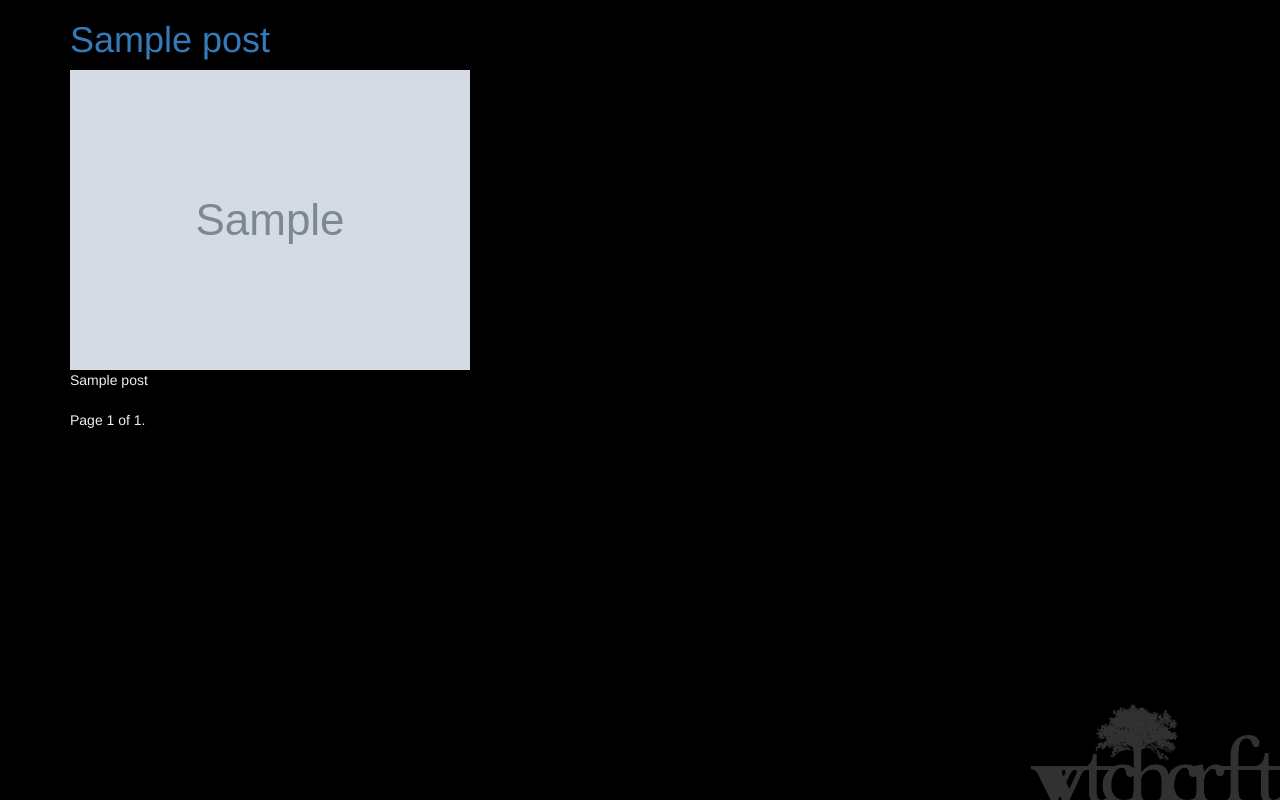
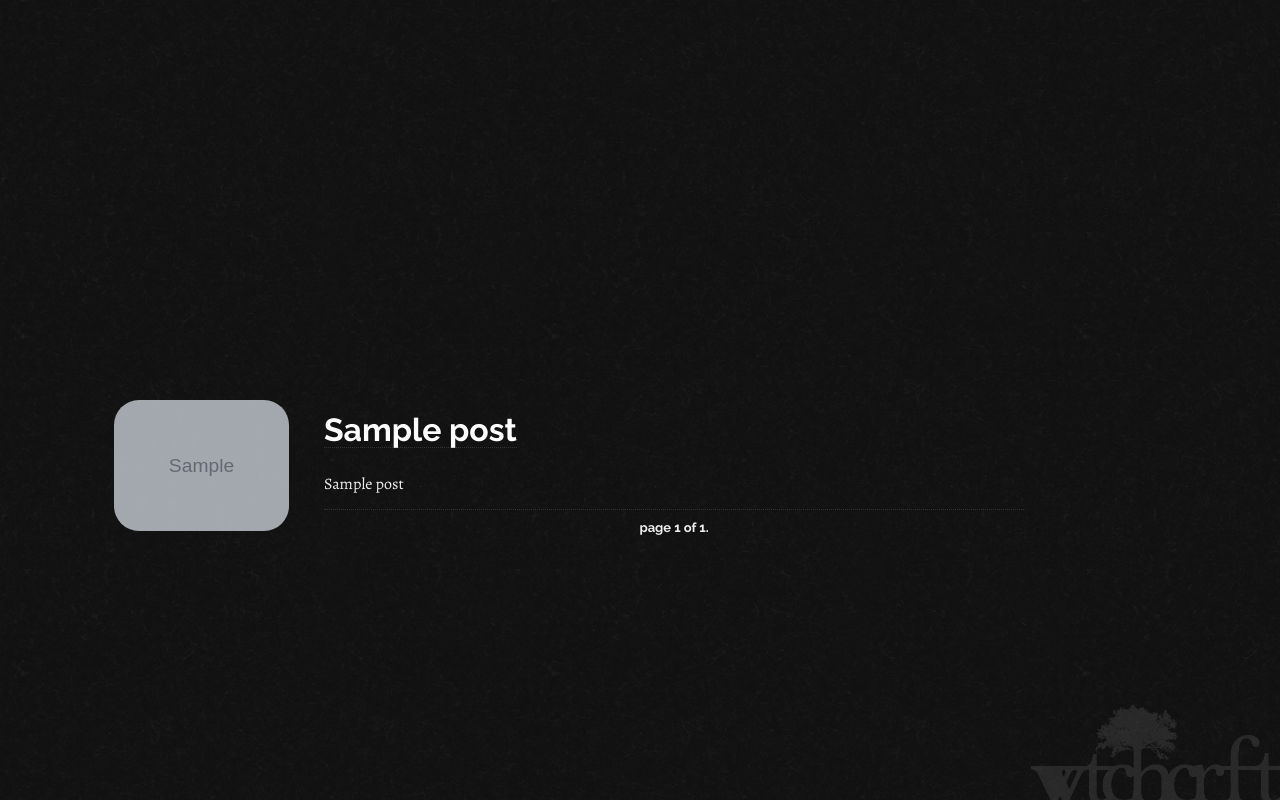
Before and after one commit to pmiri/pmir.me, a Django app: template website/templates/website/index.html in a window 1280 px wide. Run offline with Django 3.2, Linux system fonts and the light colour scheme; the template is opened without the code that fills it: most values are stand-ins (such as "Sample title", 1, 10 or a date in 2020); grey boxes marked "Sample" are stand-in pictures; some libraries are stand-ins or nearby versions.

Commit message:
styling, fixes

```diff
--- a/static/css/styles.css
+++ b/static/css/styles.css
@@ -1,6 +1,37 @@
+@import url('https://fonts.googleapis.com/css?family=Alegreya:400,400i,700,700i|Raleway:700');
+
 body.wtchcrft {
     color: #eee;
     background: black;
+    background-image: url("/static/images/zwartevilt.png");
+    background-attachment: fixed;
+    font-family: 'Alegreya', serif;
+}
+
+body.wtchcrft .post {
+    position: relative;
+    max-width: 700px;
+    width: 100%;
+    font-size: 16px;
+    line-height: 18px;
+}
+
+body.wtchcrft .pagination {
+    display: block;
+    clear: both;
+    max-width: 700px;
+    text-align: center;
+    font-family: 'Raleway', sans-serif;
+    font-size: 13px;
+    text-transform: lowercase;
+    border-top: 1px dotted #333;
+    padding-top: 10px;
+    margin-top: 15px;
+}
+
+body.wtchcrft div.content.container {
+    margin-top: 50vh;
+    margin-left: 25%;
 }
 
 body.wtchcrft img.logo {
@@ -8,5 +39,43 @@ body.wtchcrft img.logo {
     bottom: 0;
     right: 0;
     width: 250px;
-    opacity: 0.2;
+    opacity: 0.1;
 }
+
+body.wtchcrft h1,
+body.wtchcrft h2,
+body.wtchcrft h3,
+body.wtchcrft h4 {
+    font-family: 'Raleway', sans-serif;
+}
+
+body.wtchcrft h1 {
+    margin-bottom: 15px;
+    display: inline-block;
+    padding-bottom: 5px;
+}
+
+body.wtchcrft a {
+    text-decoration: none;
+    color: white;
+    border-bottom: 1px dotted #333;
+    transition: 300ms all;
+}
+
+body.wtchcrft a:hover {
+    border-bottom: 1px solid white;
+}
+
+body.wtchcrft .post img.featured {
+    position: absolute;
+    left: -30%;
+    max-width: 25%;
+    width: 200px;
+    border-radius: 25px;
+    opacity: 0.75;
+    transition: 300ms all;
+}
+
+body.wtchcrft .post img:hover {
+    opacity: 1;
+}
--- a/website/templates/website/base.html
+++ b/website/templates/website/base.html
@@ -5,12 +5,6 @@
             {% block title %}
             {% endblock %}
         </title>
-        <!-- Latest compiled and minified CSS -->
-        <link rel="stylesheet" href="https://maxcdn.bootstrapcdn.com/bootstrap/3.3.7/css/bootstrap.min.css" integrity="sha384-BVYiiSIFeK1dGmJRAkycuHAHRg32OmUcww7on3RYdg4Va+PmSTsz/K68vbdEjh4u" crossorigin="anonymous">
-        <!-- Optional theme -->
-        <link rel="stylesheet" href="https://maxcdn.bootstrapcdn.com/bootstrap/3.3.7/css/bootstrap-theme.min.css" integrity="sha384-rHyoN1iRsVXV4nD0JutlnGaslCJuC7uwjduW9SVrLvRYooPp2bWYgmgJQIXwl/Sp" crossorigin="anonymous">
-        <!-- Latest compiled and minified JavaScript -->
-        <script src="https://maxcdn.bootstrapcdn.com/bootstrap/3.3.7/js/bootstrap.min.js" integrity="sha384-Tc5IQib027qvyjSMfHjOMaLkfuWVxZxUPnCJA7l2mCWNIpG9mGCD8wGNIcPD7Txa" crossorigin="anonymous"></script>
         <link rel="stylesheet" href="{% static 'css/styles.css' %}"/>
     </head>
 	<body class="wtchcrft">
--- a/website/templates/website/index.html
+++ b/website/templates/website/index.html
@@ -1,4 +1,5 @@
 {% extends 'website/base.html' %}
+{% load markdown_deux_tags %}
 
 {% block title %} wtchcrft {% endblock %}
 
@@ -10,10 +11,10 @@
                 <h1>{{ post.title }}</h1>
             </a>
             {% if post.image %}
-            <img src="{{ MEDIA_URL}}{{ post.image }}"/>
+            <img class="featured" src="{{ MEDIA_URL}}{{ post.image }}"/>
             {% endif %}
             <div class="content">
-                {{ post.post }}
+                {{ post.post | markdown }}
             </div>
         </div>
     {% endfor %}
--- a/website/templates/website/post.html
+++ b/website/templates/website/post.html
@@ -1,4 +1,5 @@
 {% extends 'website/base.html' %}
+{% load markdown_deux_tags %}
 
 {% block title %} wtchcrft | {{ post.title }} {% endblock %}
 
@@ -7,10 +8,10 @@
     <div class="post">
         <h1>{{ post.title }}</h1>
         {% if post.image %}
-            <img src="{{ MEDIA_URL }}{{ post.image }}">
+            <img class="featured" src="{{ MEDIA_URL }}{{ post.image }}">
         {% endif %}
         <div class="content">
-            {{ post.post }}
+            {{ post.post | markdown }}
         </div>
     </div>
 
```
Also changed, not shown: static/images/zwartevilt.png (added).
